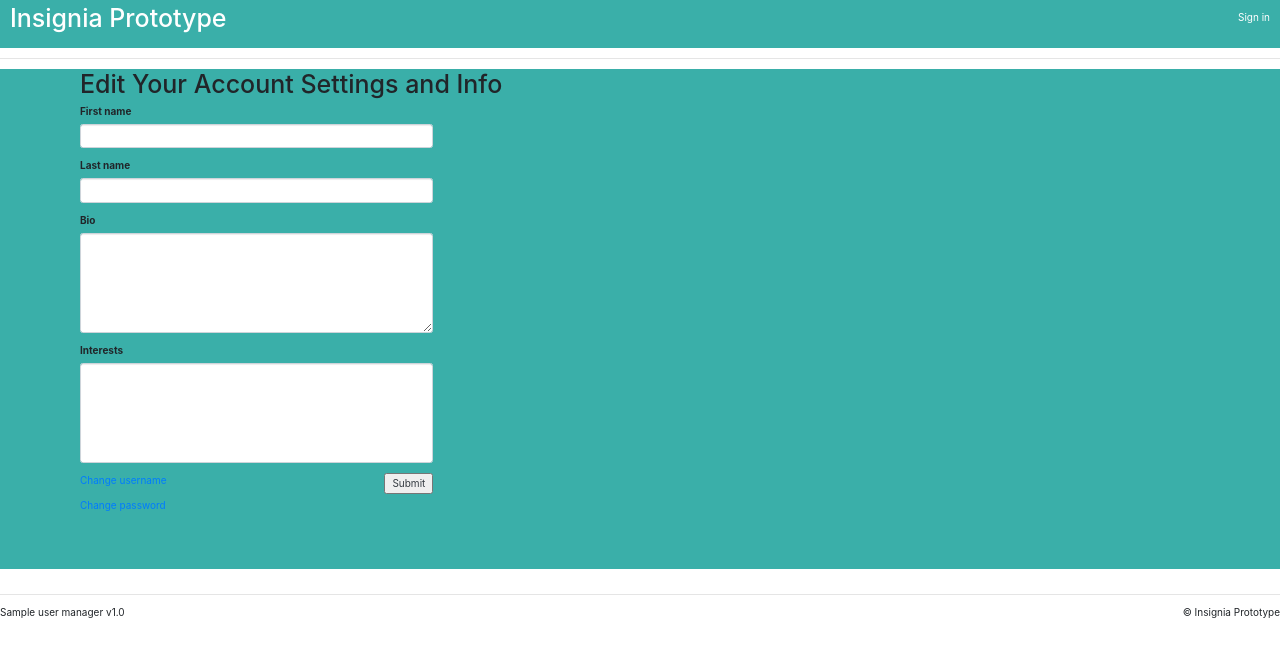
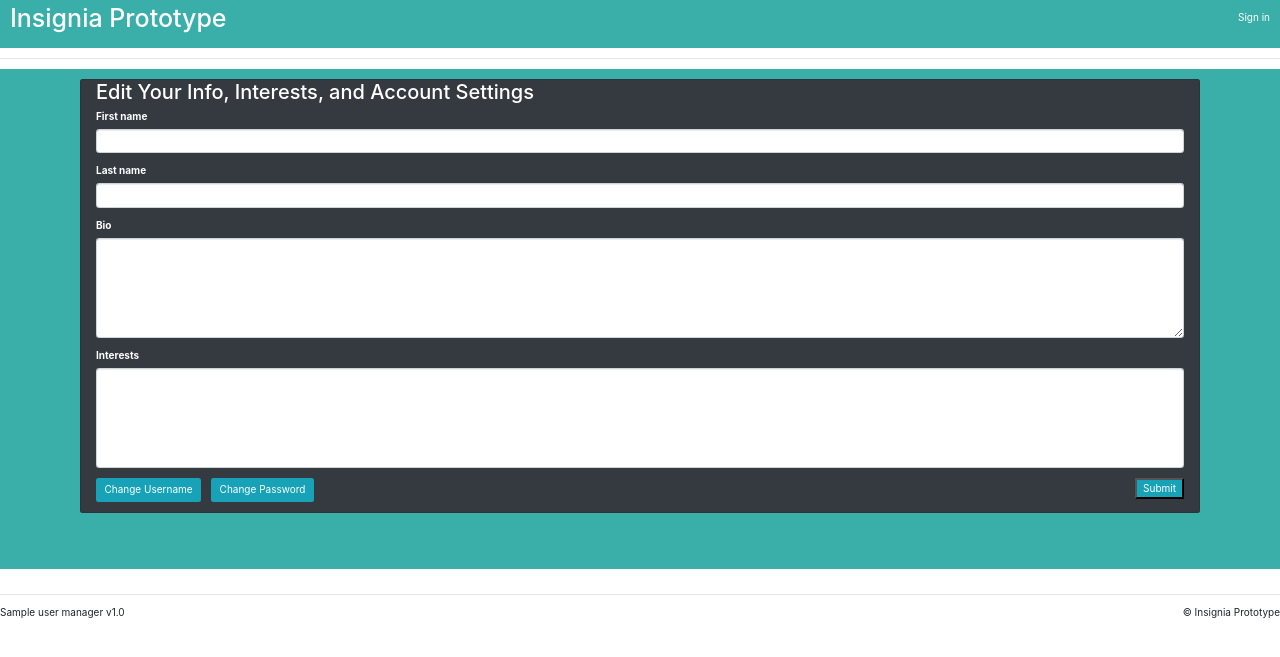
Before and after one commit to dylanfloyd/digital-portfolio-networking, a Python web app: template app/templates/main/user_settings.html in a window 1280 px wide. Shown: the top 657 px of the page. Run offline with Jinja, Linux system fonts and the light colour scheme; the template is opened without the code that fills it: most values are stand-ins (such as "Sample title", 1, 10 or a date in 2020); form fields are guessed from the names that the template uses; some libraries are stand-ins or nearby versions.

Commit message:
added ability to delete a project. updated user settings aesthetics

```diff
--- a/app/models/project_models.py
+++ b/app/models/project_models.py
@@ -46,6 +46,7 @@ class EditProjectForm(FlaskForm):
         Length(min=4, message=('Your message is too short.'))])
     tags = StringField('#Specialization #Tags: ')
 
+    delete = SubmitField('Delete Project')
 
     # title = StringField('Project Title', validators=[
     #     validators.DataRequired('Project Title is required.')])
--- a/app/settings.py
+++ b/app/settings.py
@@ -13,7 +13,7 @@ CSRF_ENABLED = True
 
 # Flask-SQLAlchemy settings
 SQLALCHEMY_TRACK_MODIFICATIONS = False
-SQLALCHEMY_ECHO = True
+SQLALCHEMY_ECHO = False
 
 # Flask-User settings
 USER_APP_NAME = APP_NAME
--- a/app/templates/common/form_macros.html
+++ b/app/templates/common/form_macros.html
@@ -40,12 +40,21 @@
     {% endfor %}
 {%- endmacro %}
 
-
+{#{% macro render_delete_field(field, label=None, tabindex=None) -%}#}
+{#    {% if not label %}{% set label=field.label.text %}{% endif %}#}
+    {#<button type="submit" class="form-control btn btn-default btn-primary">{{label}}</button>#}
+{#    <a type="button" name="edit_button" method="POST" href="/main/edit_project/{{ project.id }}" value="{{ project.id }}" class="btn text-white bg-dark">Edit Project</a>#}
+{##}
+{#    <input type="button" class="text-white bg-danger pull-left" name="delete_btn" value="{{label}}"#}
+{#           {% if style  %} style="{{ styleinfo }}"#}
+{#           {% if tabindex %}tabindex="{{ tabindex }}"{% endif %}#}
+{#           >#}
+{#{%- endmacro %}#}
 
 {% macro render_submit_field(field, label=None, tabindex=None) -%}
     {% if not label %}{% set label=field.label.text %}{% endif %}
     {#<button type="submit" class="form-control btn btn-default btn-primary">{{label}}</button>#}
-    <input type="submit" class="text-dark pull-right" value="{{label}}"
+    <input type="submit" class="text-white bg-info pull-right" value="{{label}}"
 {#           {% if style  %} style="{{ styleinfo }}"#}
            {% if tabindex %}tabindex="{{ tabindex }}"{% endif %}
            >
--- a/app/templates/main/edit_project_page.html
+++ b/app/templates/main/edit_project_page.html
@@ -21,9 +21,11 @@
     {#            {{ render_field(form.desc, tabindex=90) }}#}
 
                 {{ render_field(form.tags, tabindex=90) }}
+
                 {{ render_submit_field(form.submit) }}
+            </form>
+                <a type="button" name="delete_button" method="POST" href="/main/delete_project/{{proj_id}}" value="{{ proj_id }}" class="btn text-white bg-danger mb-3 pull-left">Delete Project</a>
 
-            </form>
     {#            {{ form.submit }}#}
     {#        {{ render_submit_field(form.submit) }}#}
         </div>
--- a/app/templates/main/user_settings.html
+++ b/app/templates/main/user_settings.html
@@ -1,13 +1,13 @@
 {% extends "main/main_base.html" %}  {# main/main_base.html extends layout.html #}
+{% from "common/form_macros.html" import render_field, render_submit_field %}
 
 {% block content %}
-<h1>Edit Your Account Settings and Info</h1>
 
+    <div class="card mt-3 bg-dark">
+        <div class="container col-centered">
+            <h2 class="text-white">{%trans%}Edit Your Info, Interests, and Account Settings{%endtrans%}</h2>
 
-{% from "common/form_macros.html" import render_field, render_submit_field %}
-<form action="" method="POST" class="form" role="form">
-  <div class="row">
-    <div class="col-sm-6 col-md-5 col-lg-4">
+            <form action="" method="POST" class="form text-white" role="form">
                 {{ form.hidden_tag() }}
 
 
@@ -21,13 +21,40 @@
 
                 {{ render_submit_field(form.submit, tabindex=280) }}
 
-    <p class="mt-2"><a href="{{ url_for('user.change_username') }}">Change username</a></p>
+{#                <p class="mt-2"><a href="{{ url_for('user.change_username') }}">Change username</a></p>#}
+{##}
+{#                <p class="mt-2"><a href="{{ url_for('user.change_password') }}">Change password</a></p>#}
 
-    <p class="mt-2"><a href="{{ url_for('user.change_password') }}">Change password</a></p>
+                <a type="button" href="{{ url_for('user.change_username') }}" class="btn text-white bg-info mb-3 mr-3 pull-left">Change Username</a>
+                <a type="button" href="{{ url_for('user.change_password') }}" class="btn text-white bg-info mb-3 mr-3 pull-left">Change Password</a>
 
+
+            </form>
         </div>
     </div>
-</form>
+{#<form action="" method="POST" class="form" role="form">#}
+{#  <div class="row">#}
+{#    <div class="col-sm-6 col-md-5 col-lg-4">#}
+{#    {{ form.hidden_tag() }}#}
+{##}
+{##}
+{#    {{ render_field(form.first_name, tabindex=240) }}#}
+{##}
+{#    {{ render_field(form.last_name, tabindex=250) }}#}
+{##}
+{#    {{ render_field(form.bio, tabindex=240, style="min-height: 100px") }}#}
+{##}
+{#    {{ render_field(form.interests, tabindex=240, style="min-height: 100px") }}#}
+{##}
+{#    {{ render_submit_field(form.submit, tabindex=280) }}#}
+{##}
+{#    <p class="mt-2"><a href="{{ url_for('user.change_username') }}">Change username</a></p>#}
+{##}
+{#    <p class="mt-2"><a href="{{ url_for('user.change_password') }}">Change password</a></p>#}
+{##}
+{#    </div>#}
+{#  </div>#}
+{#</form>#}
 
 
 
```
Also changed, not shown: app/views/main_views.py (+33 -10 lines). Lines whose indentation alone changed are shown as unchanged.
